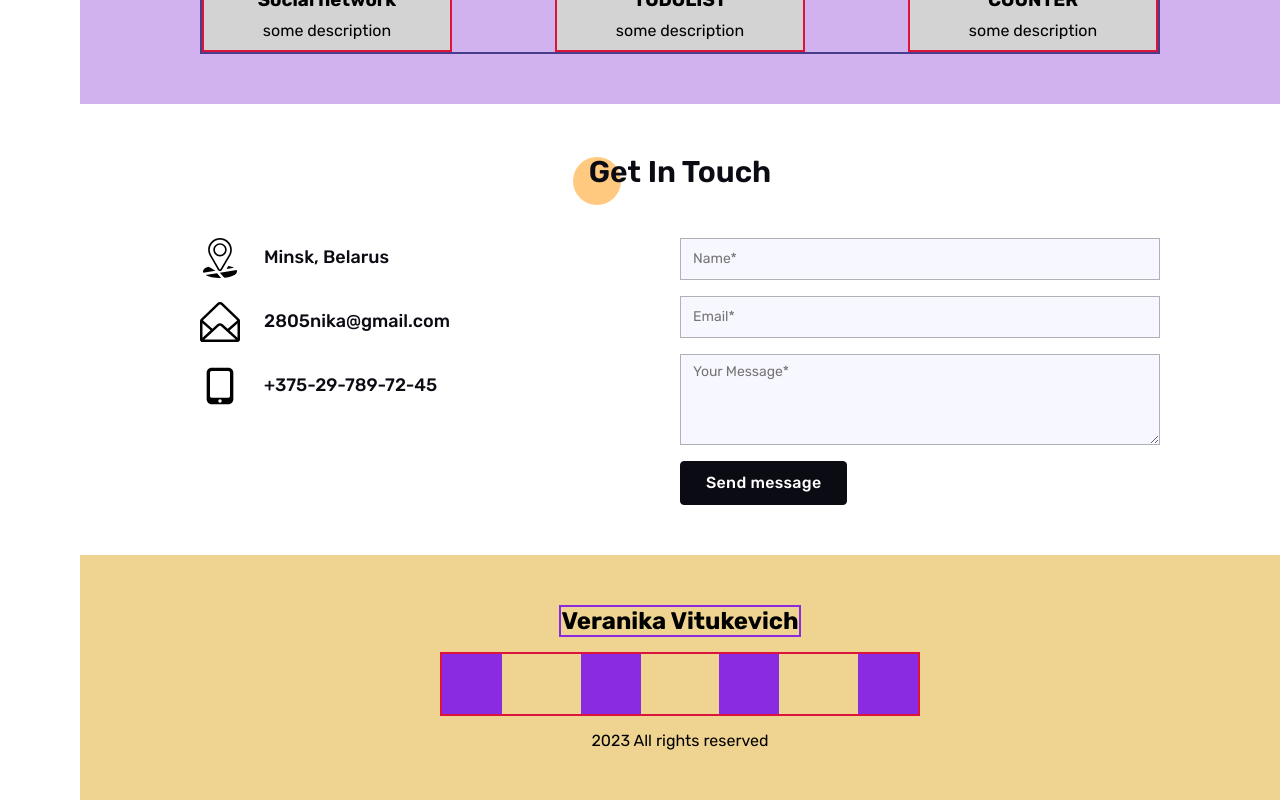
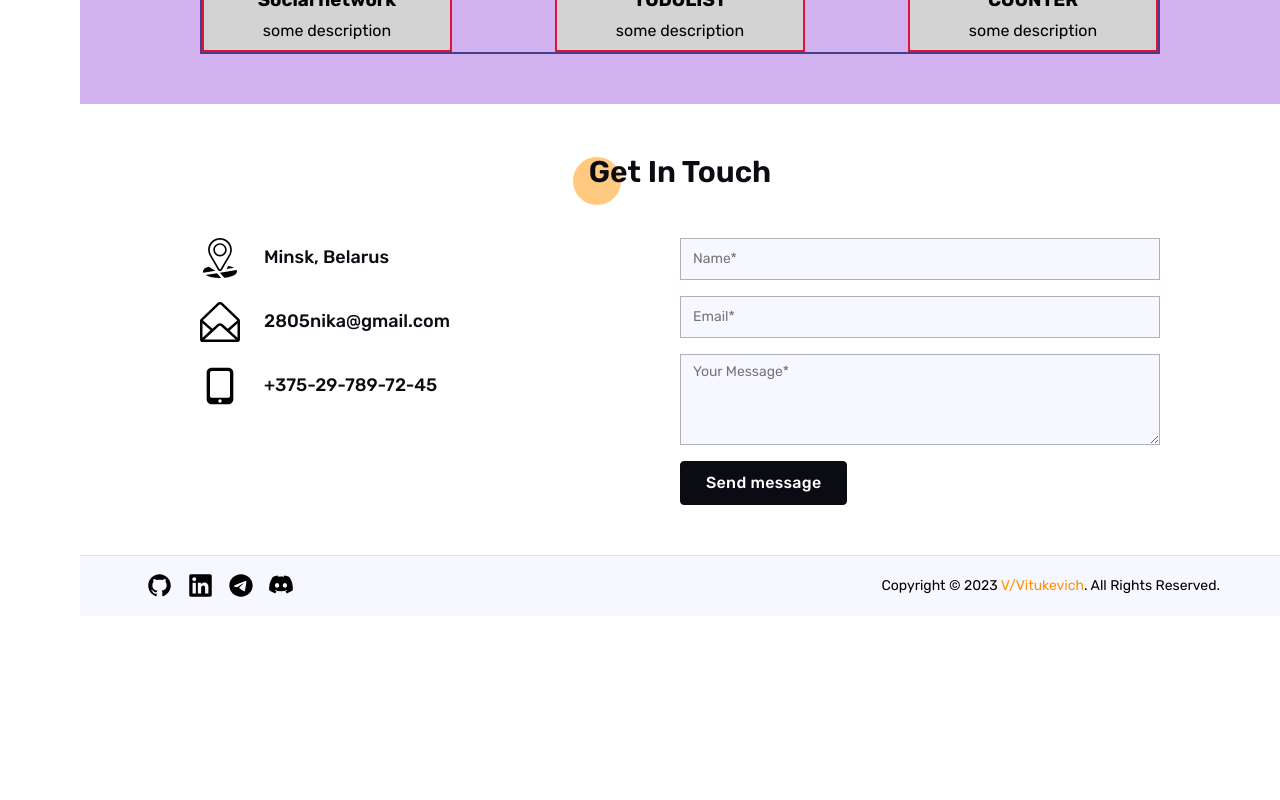
Before and after one commit to wrunika/portfolio, a React (Create React App) app: page / in a window 1280 px wide. Shown: the part 2047-2847 px from the top of the page. After the commit the page ends 2663 px from the top, so only its background shows below. Built offline with nearby package versions, Linux system fonts and the light colour scheme.

Commit message:
refactor: change component Footer and styles

```diff
--- a/src/components/Footer/Footer.module.css
+++ b/src/components/Footer/Footer.module.css
@@ -1,25 +1,40 @@
 .footerBlock {
-    padding: 50px 0;
-    background-color: #efd491;
+    padding: 10px 0;
+    background-color: #f7f7ff;
+    border-top: 1px solid rgba(11,11,19,.1);
 }
 
 .footerContainer {
-    gap: 15px;
+    flex-direction: row;
+    width: 90%;
+    font-size: 0.875rem;
+}
+
+.footerContainer span {
+    color: #ff9301;
 }
 
 .socialIcons {
-    width: 50%;
+    min-width: 15%;
     display: flex;
     justify-content: space-between;
-    border: 2px solid crimson;
 }
 
 .icon {
-    width: 60px;
-    height: 60px;
-    background-color: blueviolet;
+    width: 2.5rem;
+    height: 2.5rem;
+    padding: 6px;
 }
 
-.title {
-    border: 2px solid blueviolet;
+.icon img {
+    width: 1.7rem;
 }
+
+@media screen and (max-width: 755px) {
+    .footerInfo {
+        display: none;
+    }
+    .footerContainer {
+        justify-content: right;
+    }
+}
--- a/src/components/Footer/Footer.tsx
+++ b/src/components/Footer/Footer.tsx
@@ -1,19 +1,30 @@
 import React from 'react';
 import s from './Footer.module.css';
 import styleContainer from './../../common/styles/Container.module.css';
+import github from '../../assets/images/github-fill.svg';
+import linkedin from '../../assets/images/linkedin-fill.svg';
+import telegram from '../../assets/images/telegram-fill.svg';
+import discord from '../../assets/images/discord-fill.svg';
 
 export const Footer = () => {
     return (
         <div className={s.footerBlock}>
             <div className={`${styleContainer.container} ${s.footerContainer}`}>
-                <h2 className={s.title}>Veranika Vitukevich</h2>
                 <div className={s.socialIcons}>
-                    <div className={s.icon}></div>
-                    <div className={s.icon}></div>
-                    <div className={s.icon}></div>
-                    <div className={s.icon}></div>
+                    <div className={s.icon}>
+                        <a href="https://github.com/wrunika"><img src={github} alt={'github'}/></a>
+                    </div>
+                    <div className={s.icon}>
+                        <a href="https://github.com/wrunika"><img src={linkedin} alt={'linkedin'}/></a>
+                    </div>
+                    <div className={s.icon}>
+                        <a href="https://github.com/wrunika"><img src={telegram} alt={'telegram'}/></a>
+                    </div>
+                    <div className={s.icon}>
+                        <a href="https://github.com/wrunika"><img src={discord} alt={'discord'}/></a>
+                    </div>
                 </div>
-                <div>2023 All rights reserved</div>
+                <div className={s.footerInfo}>Copyright © 2023 <span>V/Vitukevich</span>. All Rights Reserved.</div>
             </div>
         </div>
     );
```
